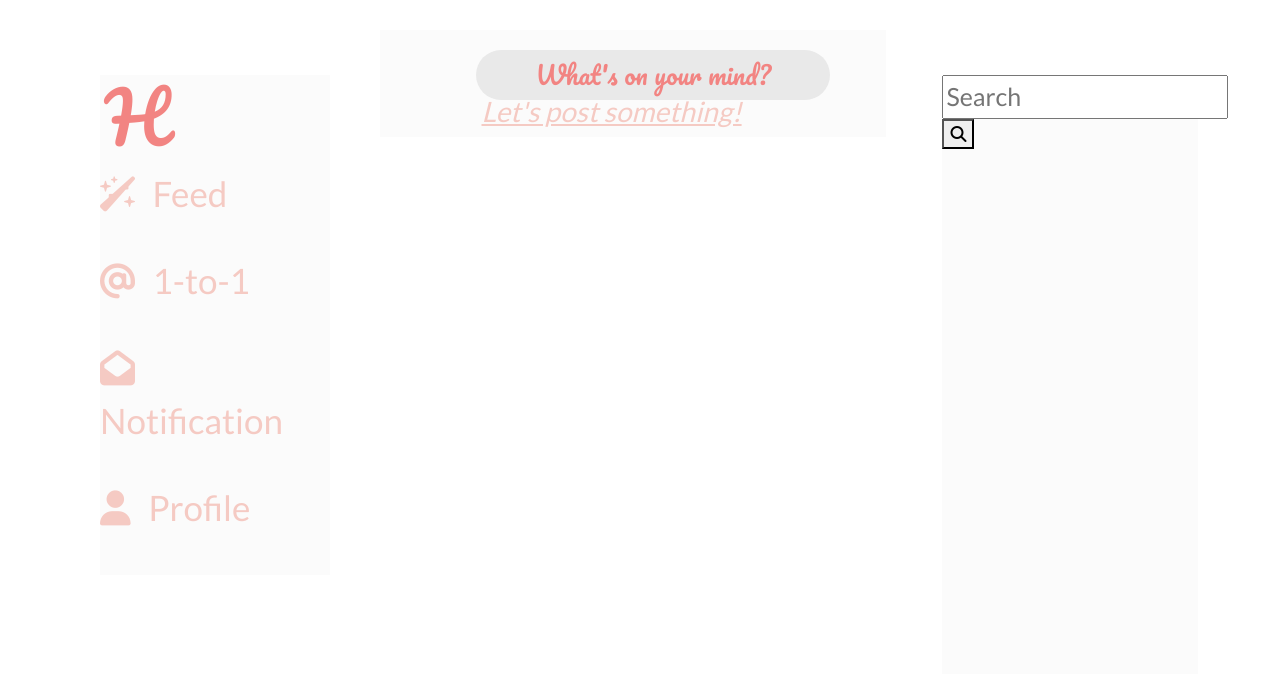
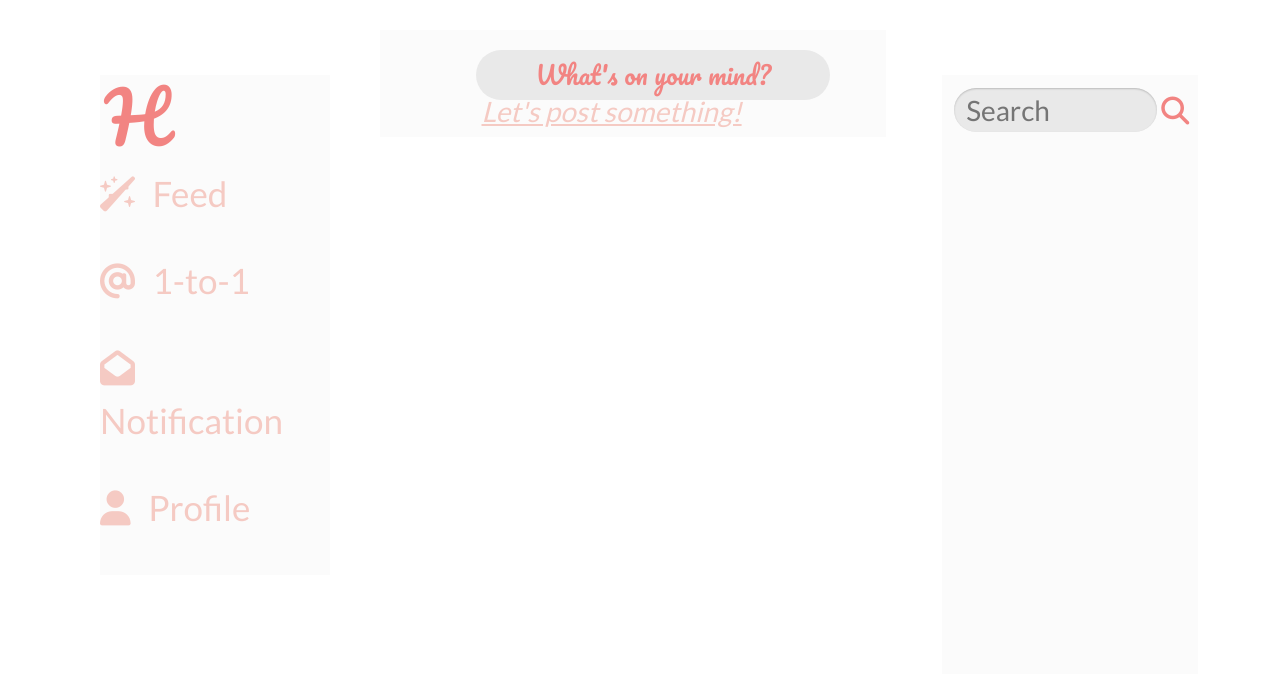
Before and after one commit to Hongwei-W/SocialDistribution, a Django app: template SocialDistribution/myapp/templates/myapp/feed.html in a window 1280 px wide. Shown: the top 674 px of the page. Run offline with Django 3.2, Linux system fonts and the light colour scheme; the template is opened without the code that fills it, so the values that code supplies are empty; some libraries are stand-ins or nearby versions.

Commit message:
*MERGE [friend search/profile] merge Mingwei & Zihan code, work on friend search and profile

```diff
--- a/SocialDistribution/myapp/static/css/feed.css
+++ b/SocialDistribution/myapp/static/css/feed.css
@@ -231,3 +231,38 @@ input[type="text"] {
     font-size:25px;
     font-family: 'Lato', sans-serif;
 }
+
+#wrap{
+    text-align:center;
+}
+#nav-search {
+    margin-top: 1%;
+    margin-left: 1%;
+    position: relative;
+}
+
+#nav-search input{
+    font-family: 'Lato', sans-serif;
+    text-indent: 5%;
+    font-size: 28px;
+    margin-top: 10px;
+    margin-bottom: 10px;
+    width: 80%;
+    cursor: pointer;
+    color: rgb(102, 102, 102);
+    background-color: #e9e9e9;
+    border: none;
+    border-radius: 24px 24px 24px 24px;
+    box-shadow: 0px 1px 2px rgba(0, 0, 0, 0.2) inset;
+}
+
+#nav-search .searchButton {
+    position: relative;
+    color: #F28482;
+    margin-top: 10px;
+    border: none;
+    font-size: 28px;
+    background-color: #e9e9e900;
+    padding: 0 0 0 0;
+    cursor: pointer;
+}
--- a/SocialDistribution/myapp/templates/myapp/feed.html
+++ b/SocialDistribution/myapp/templates/myapp/feed.html
@@ -12,11 +12,11 @@
     <div class="column left">
         <h1 class="posterFont" id="logo">H</h1>
         <div>
-            <div class="options"><a href="google.com"><i class="fa-solid fa-wand-sparkles"></i>&ensp;Feed</a></div>
+            <div class="options"><a href="/myapp/feed/"><i class="fa-solid fa-wand-sparkles"></i>&ensp;Feed</a></div>
             <div class="options"><a href="google.com"><i class="fa-solid fa-at"></i>&ensp;1-to-1</a></div>
             <div class="options"><a href="google.com"><i class="fa-solid fa-envelope-open"></i>&ensp;Notification</a>
             </div>
-            <div class="options"><a href="google.com"><i class="fa-solid fa-user"></i>&ensp;Profile</a></div>
+            <div class="options"><a href="/myapp/feed/000/"><i class="fa-solid fa-user"></i>&ensp;Profile</a></div>
             </div>
             </div>
             <div class="column middle">
--- a/SocialDistribution/myapp/urls.py
+++ b/SocialDistribution/myapp/urls.py
@@ -11,10 +11,10 @@ urlpatterns = [
     # ex: /polls/
     # path('feed/', views.feed, name='feed'),
     path('newpost/', NewPostView.as_view(), name='newpost'),
+    path('feed/', views.search),
     path('feed/',PostListView.as_view(), name='postList'),
     path('post/<uuid:pk>',PostDetailView.as_view(), name='postDetail'),
     path('feed/<str:user_id>/', views.profile, name='profile'),
     path('follow', views.follow, name='follow'),
-    path('feed/', views.search),
     path('', views.getuser, name='getuser'),
 ]
--- a/SocialDistribution/myapp/views.py
+++ b/SocialDistribution/myapp/views.py
@@ -3,7 +3,7 @@ from django.http import HttpResponse
 from django.shortcuts import render, redirect
 from django.views import View
 from .models import Post, Comment
-from .forms import PostForm, CommentForm, LoginForm
+from .forms import PostForm, CommentForm
 from django.shortcuts import render, get_object_or_404, redirect
 from .models import Author, Post, FollowerCount
 from django.views import View
```
Also changed, not shown: SocialDistribution/myapp/migrations/0006_merge_20220225_1539.py (added).
